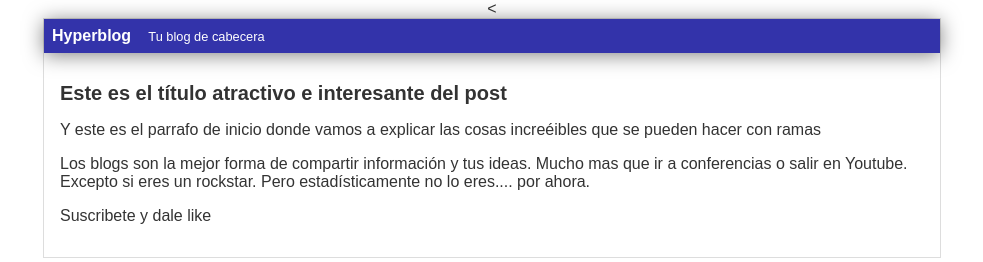
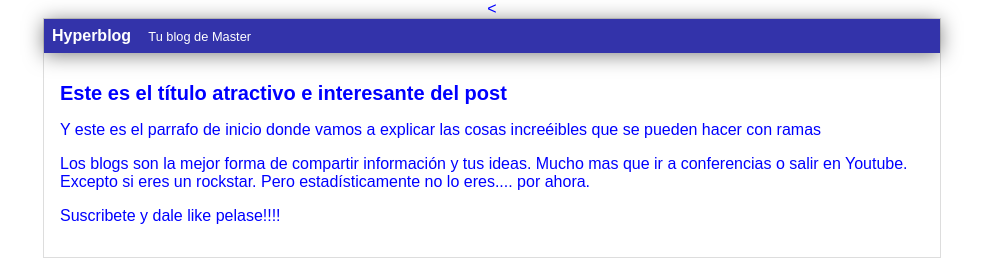
Before and after one commit to AndyKingche/hyperblog, a plain HTML site: page index.html in a window 1280 px wide. Shown: the whole page, without its empty margins (148-1131 px from the left). Drawn offline with Linux system fonts and the light colour scheme.

Commit message:
cambiamos titulo, el color y el ultimo parrafo

```diff
--- a/css/style.css
+++ b/css/style.css
@@ -1,6 +1,6 @@
 body
 {
-    color: #333;
+    color:blue;
     text-align: center;
     font-family: Arial;
     font-size: 16px;
--- a/index.html
+++ b/index.html
@@ -10,13 +10,13 @@
     < <div id="container">
         <div id="cabecera">
             Hyperblog
-            <span id="tagline">Tu blog de cabecera</span>
+            <span id="tagline">Tu blog de Master</span>
         </div>
         <div id="post">
             <h1>Este es el título atractivo e interesante del post</h1>
             <p>Y este es el parrafo de inicio donde vamos a explicar las cosas increéibles que se pueden hacer con ramas</p>
             <p>Los blogs son la mejor forma de compartir información y tus ideas. Mucho mas que ir a conferencias o salir en Youtube. Excepto si eres un rockstar. Pero estadísticamente no lo eres.... por ahora.</p>
-            <p>Suscribete y dale like</p>
+            <p>Suscribete y dale like pelase!!!!</p>
         </div>
 
     </div>
```
